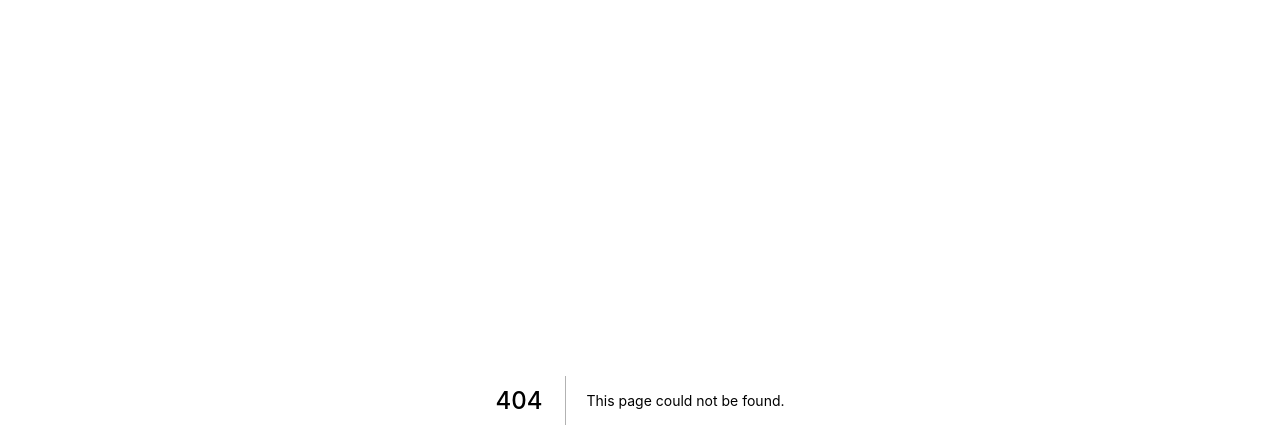
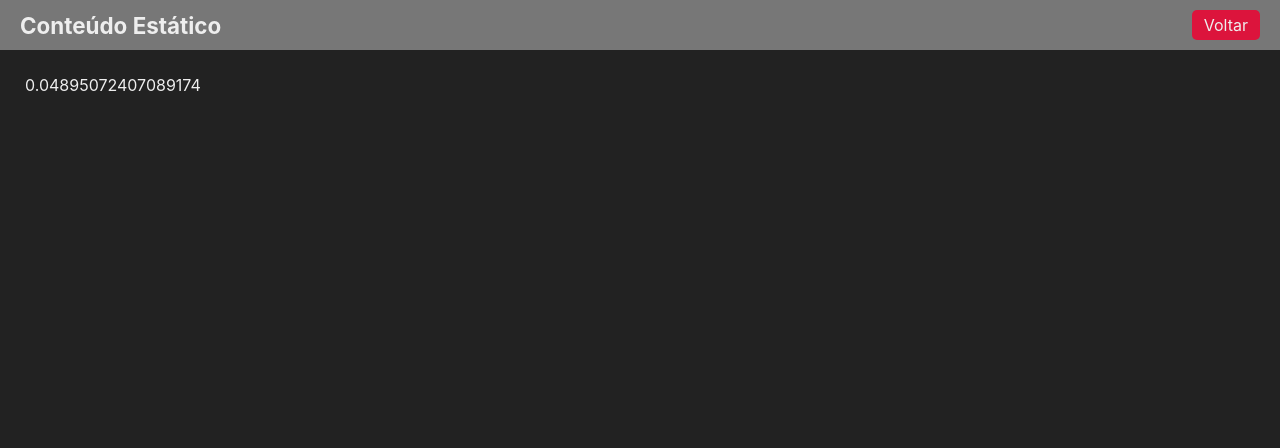
Before and after one commit to rodrigsmor/nextjs-fundamentos, a Next.js app: page /estatico in a window 1280 px wide. Before the commit this address had no page. Shown: the top 448 px of the page. Built offline with nearby package versions, Linux system fonts and the light colour scheme.

Commit message:
12 | Develop a pre-render component in Next.js

```diff
--- a/src/components/Navegador.jsx
+++ b/src/components/Navegador.jsx
@@ -3,7 +3,7 @@
 
 export default function Navegador(props) {
     return (
-        <Link href={props.destino}>
+        <Link href={props.destino} passHref>
             <div className={styles.navegador} style={{
                 backgroundColor: props.cor ?? 'dodgerblue'
             }}>
--- /dev/null
+++ b/src/pages/estatico.jsx
@@ -0,0 +1,17 @@
+import Layout from "../components/layout";
+
+export function getStaticProps() {
+    return {
+        props: {
+            numero: Math.random()
+        }
+    }
+}
+
+export default function Estatico(props) {
+    return (
+        <Layout titulo={'Conteúdo Estático'}>
+            <div>{ props.numero }</div>
+        </Layout>
+    )
+}
--- a/src/pages/index.jsx
+++ b/src/pages/index.jsx
@@ -16,6 +16,7 @@
             <Navegador destino={'/cliente/sp-2/123'} texto={'Navegação #02'} cor={'blue'} />
             <Navegador destino={'/estado'} texto={'Componente com Estado'} cor={'#f56'} />
             <Navegador destino={'/integracao_1'} texto={'Integração com API #01'} cor={'#7abc32'} />
+            <Navegador destino={'/estatico'} texto={'Conteúdo Estático'} cor={'#fa054a'} />
         </div>
     );
 }
```
